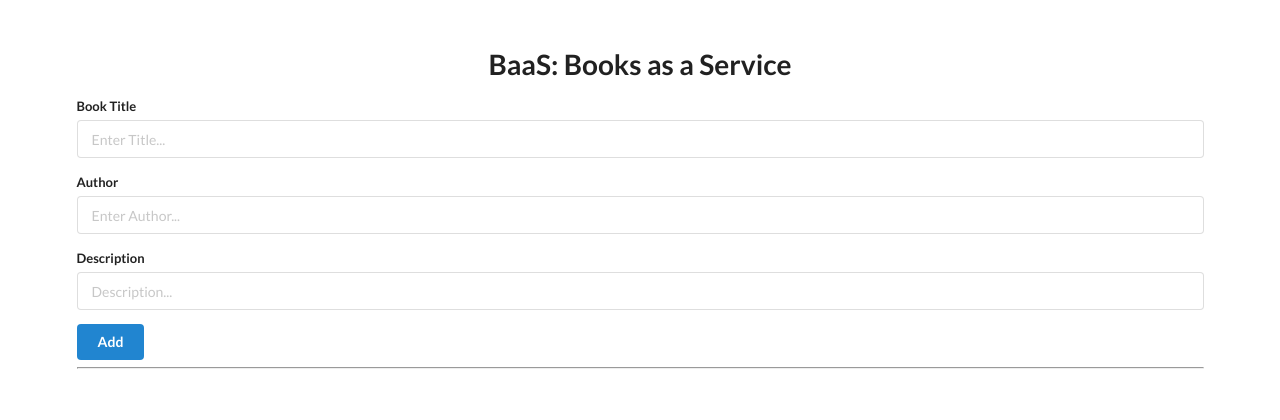
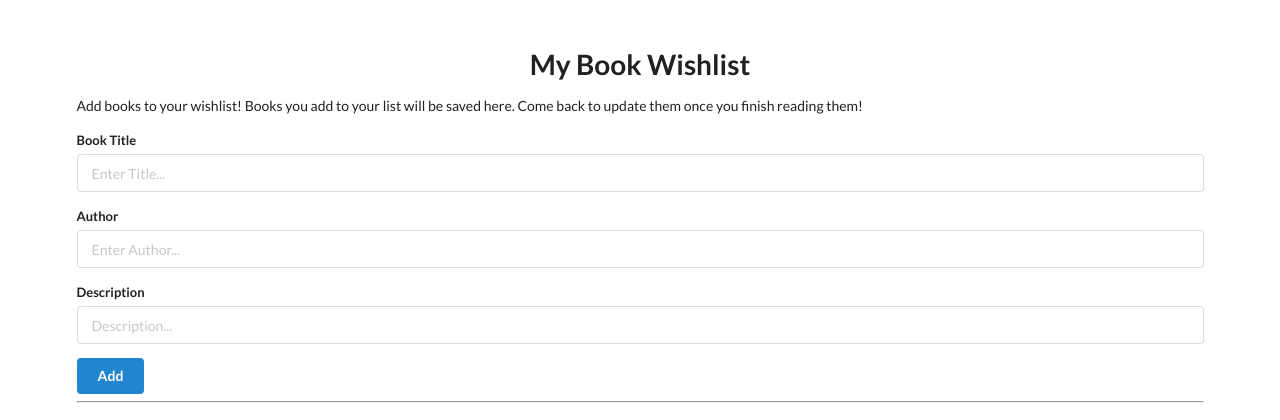
Before and after one commit to stonewerner/fast_todo, a FastAPI app: page / in a window 1280 px wide. Shown: the top 420 px of the page. Run offline with FastAPI, Linux system fonts and the light colour scheme.

Commit message:
added copy to html

```diff
--- a/api/templates/base.html
+++ b/api/templates/base.html
@@ -4,7 +4,7 @@
 <head>
     <meta charset="UTF-8">
     <meta name="viewport" content="width=device-width, initial-scale=1.0">
-    <title>BaaS: Books as a Service</title>
+    <title>My Book Wishlist</title>
 
     <link rel="stylesheet" href="https://cdn.jsdelivr.net/npm/semantic-ui@2.4.2/dist/semantic.min.css">
     <script src="https://cdn.jsdelivr.net/npm/semantic-ui@2.4.2/dist/semantic.min.js"></script>
@@ -12,7 +12,10 @@
 
 <body>
     <div style="margin-top: 50px;" class="ui container">
-        <h1 class="ui center aligned header">BaaS: Books as a Service</h1>
+        <h1 class="ui center aligned header">My Book Wishlist</h1>
+        <p class="ui center aligned">Add books to your wishlist! Books you add to your list will be saved here. Come back to update them once you finish reading them!</p>
+
+
 
         <form class="ui form" action="/add" method="post">
             <div class="field">
```
